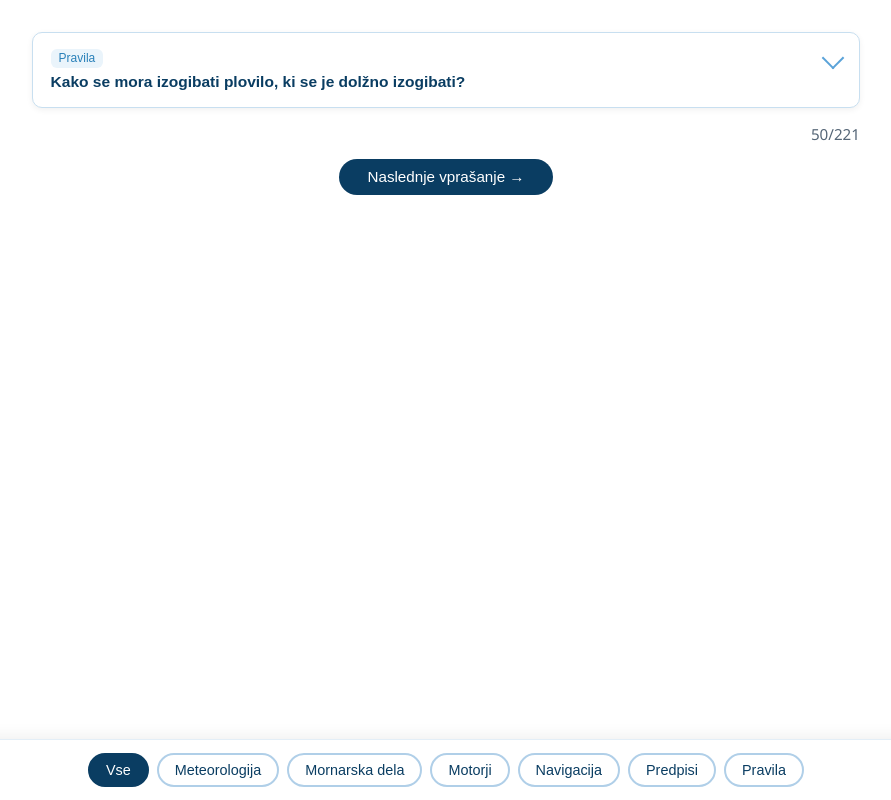
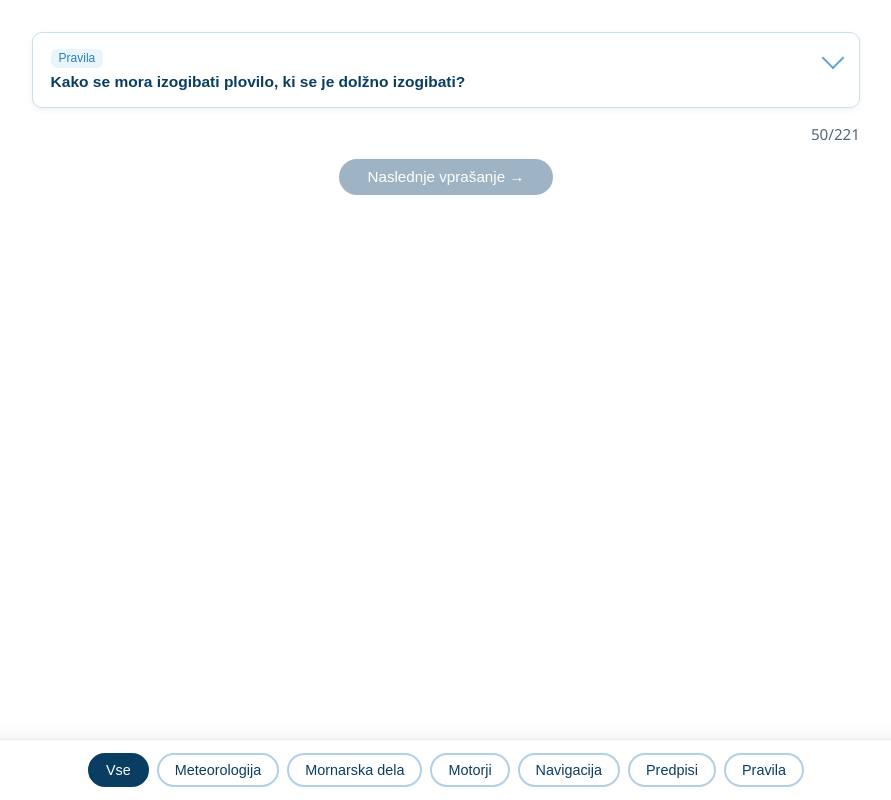
Before and after one commit to MarkoJuvancic/Colnar, a plain HTML site: page index.html in a window 1280 px wide. Shown: the whole page, without its empty margins (194-1085 px from the left). Drawn offline with Linux system fonts and the light colour scheme.

Commit message:
gumb za naprej omogočen šele po prikazu odgovora

```diff
--- a/app.js
+++ b/app.js
@@ -47,27 +47,30 @@ function renderCard(index) {
   answer.className = "card-answer";
   answer.textContent = item.a;
 
+  const counter = document.createElement("div");
+  counter.className = "question-counter";
+  counter.textContent = `${index + 1}/${filteredList.length}`;
+
+  const nav = document.createElement("div");
+  nav.className = "nav-bar";
+  nav.innerHTML = `<button class="nav-btn" disabled>Naslednje vpra\u0161anje \u2192</button>`;
+  const navBtn = nav.querySelector(".nav-btn");
+
   btn.addEventListener("click", () => {
     const isOpen = card.classList.toggle("open");
     btn.setAttribute("aria-expanded", isOpen);
+    navBtn.disabled = !isOpen;
+  });
+
+  navBtn.addEventListener("click", () => {
+    currentIndex = randNext(currentIndex, filteredList.length);
+    renderCard(currentIndex);
   });
 
   card.appendChild(btn);
   card.appendChild(answer);
   container.appendChild(card);
-
-  const counter = document.createElement("div");
-  counter.className = "question-counter";
-  counter.textContent = `${index + 1}/${filteredList.length}`;
   container.appendChild(counter);
-
-  const nav = document.createElement("div");
-  nav.className = "nav-bar";
-  nav.innerHTML = `<button class="nav-btn">Naslednje vpra\u0161anje \u2192</button>`;
-  nav.querySelector(".nav-btn").addEventListener("click", () => {
-    currentIndex = randNext(currentIndex, filteredList.length);
-    renderCard(currentIndex);
-  });
   container.appendChild(nav);
 }
 
--- a/style.css
+++ b/style.css
@@ -199,7 +199,12 @@ header h1 {
   transition: background 0.2s;
 }
 
-.nav-btn:hover {
+.nav-btn:disabled {
+  background: #9eb4c4;
+  cursor: not-allowed;
+}
+
+.nav-btn:not(:disabled):hover {
   background: #145a8a;
 }
 
```
